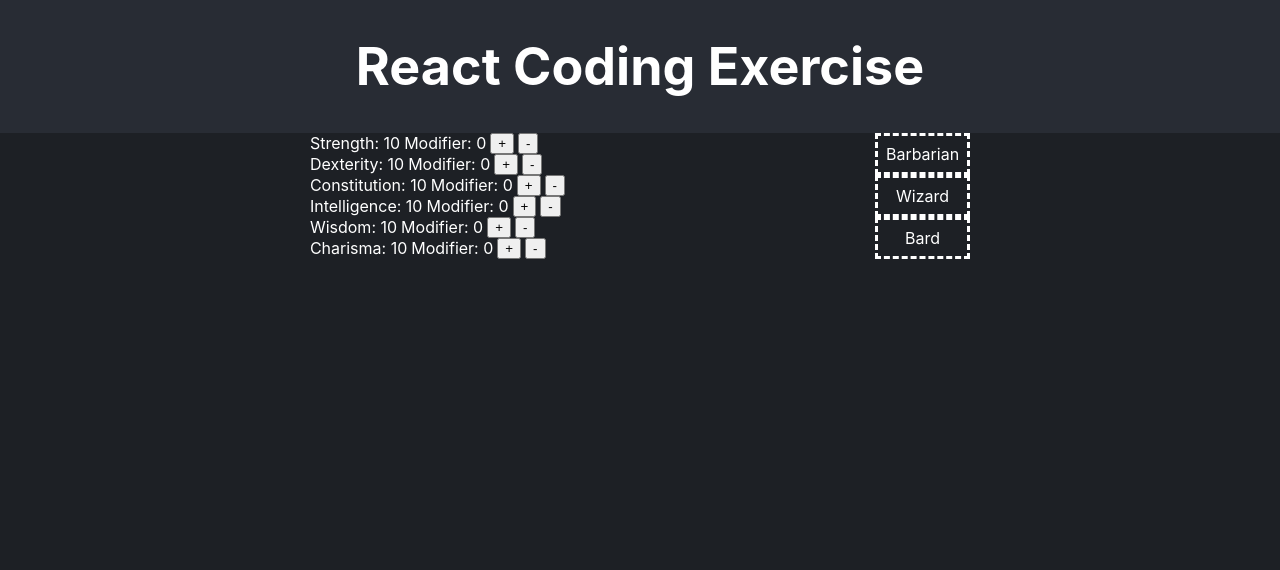
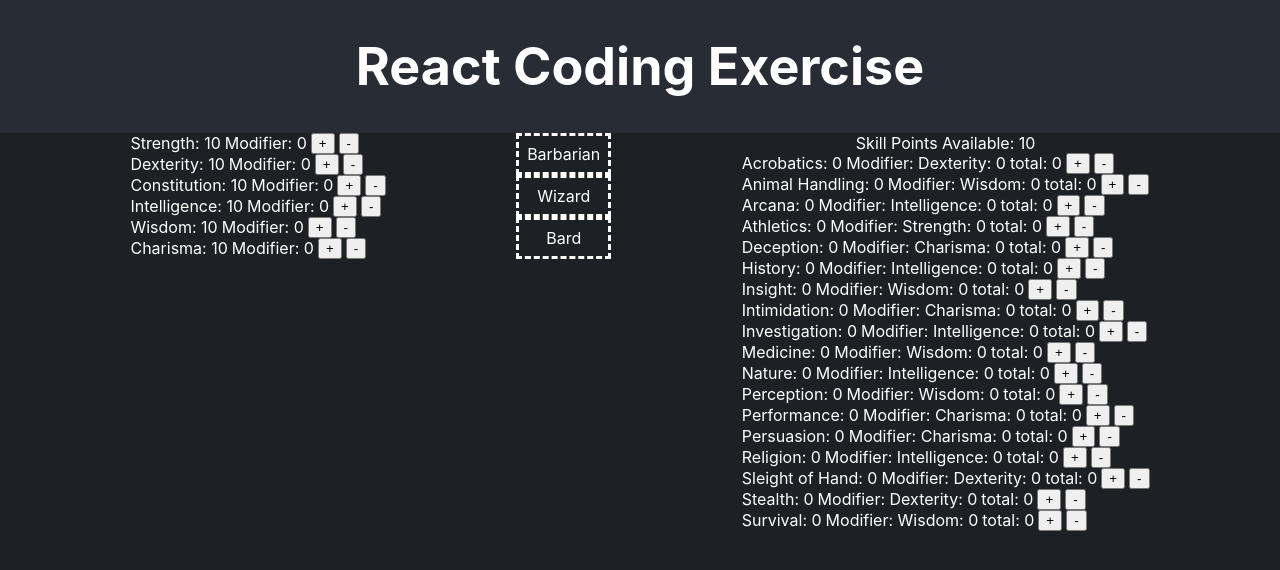
Before and after one commit to pwang1997/recruiting-webapp-character, a React (Create React App) app: page / in a window 1280 px wide. Shown: the top 570 px of the page. Built offline with nearby package versions, Linux system fonts and the light colour scheme.

Commit message:
add skill list panel

```diff
--- a/src/components/main-frame.tsx
+++ b/src/components/main-frame.tsx
@@ -3,6 +3,7 @@ import { Attributes } from "../types";
 import { DEFAULT_CHARACTER } from "../characterConsts";
 import AttributePanel from "./attribute-panel";
 import ClassPanel from "./class-panel";
+import SkillPanel from "./skill-panel";
 
 export default function MainFrame() {
   const [character, setCharacter] = useState<Attributes>(DEFAULT_CHARACTER);
@@ -16,6 +17,10 @@ export default function MainFrame() {
       <div>
         <ClassPanel character={character} />
       </div>
+
+      <div>
+        <SkillPanel character={character} />
+      </div>
     </div>
   );
 }
--- /dev/null
+++ b/src/components/skill-panel.tsx
@@ -0,0 +1,88 @@
+import { useCallback, useMemo, useState } from "react";
+import { Attributes } from "../types";
+import { SKILL_LIST } from "../consts";
+
+interface SkillPanelProps {
+  character: Attributes;
+}
+
+export default function SkillPanel({ character }: SkillPanelProps) {
+  const getModifier = useCallback(
+    (attribute: string) => {
+      return Math.floor((character[`${attribute}`] - 10) / 2);
+    },
+    [character]
+  );
+
+  let points = 10 + getModifier("Intelligence") * 4;
+
+  const [learntSkills, setLearntSkills] = useState<Object>({});
+  const skillsUsed = useMemo(
+    () => Object.values(learntSkills).reduce((prev, cur) => prev + cur, 0),
+    [learntSkills]
+  );
+
+  const upSkill = useCallback(
+    (skillName) => {
+      if (points > skillsUsed) {
+        setLearntSkills((prev) => {
+          const curState = { ...prev };
+          curState[`${skillName}`] = (curState[`${skillName}`] ?? 0) + 1;
+          return curState;
+        });
+        points--;
+      } else {
+        alert("Not enough skill points!");
+      }
+    },
+    [points, skillsUsed]
+  );
+
+  const downSkill = useCallback(
+    (skillName) => {
+      if (learntSkills[`${skillName}`] && learntSkills[`${skillName}`] > 0) {
+        setLearntSkills((prev) => {
+          const curState = { ...prev };
+          curState[`${skillName}`] = curState[`${skillName}`] - 1;
+          return curState;
+        });
+        points++;
+      } else {
+        alert("Cannot level down a unlearnt skill!");
+      }
+    },
+    [learntSkills, points]
+  );
+  const renderSkillList = useCallback(() => {
+    return (
+      <div>
+        {SKILL_LIST.map((skill) => {
+          const mod = getModifier(skill.attributeModifier);
+          const allocatedPoints = learntSkills[`${skill.name}`] ?? 0;
+
+          return (
+            <div key={skill.name}>
+              <div style={{ display: "flex", gap: "4px" }}>
+                <span>
+                  {skill.name}: {allocatedPoints}
+                </span>
+                <span>
+                  Modifier: {skill.attributeModifier}: {mod}
+                </span>
+                <span>total: {allocatedPoints + mod}</span>
+                <button onClick={() => upSkill(skill.name)}>+</button>
+                <button onClick={() => downSkill(skill.name)}>-</button>
+              </div>
+            </div>
+          );
+        })}
+      </div>
+    );
+  }, [downSkill, getModifier, learntSkills, upSkill]);
+  return (
+    <div>
+      <span>Skill Points Available: {points - skillsUsed}</span>
+      {renderSkillList()}
+    </div>
+  );
+}
```
